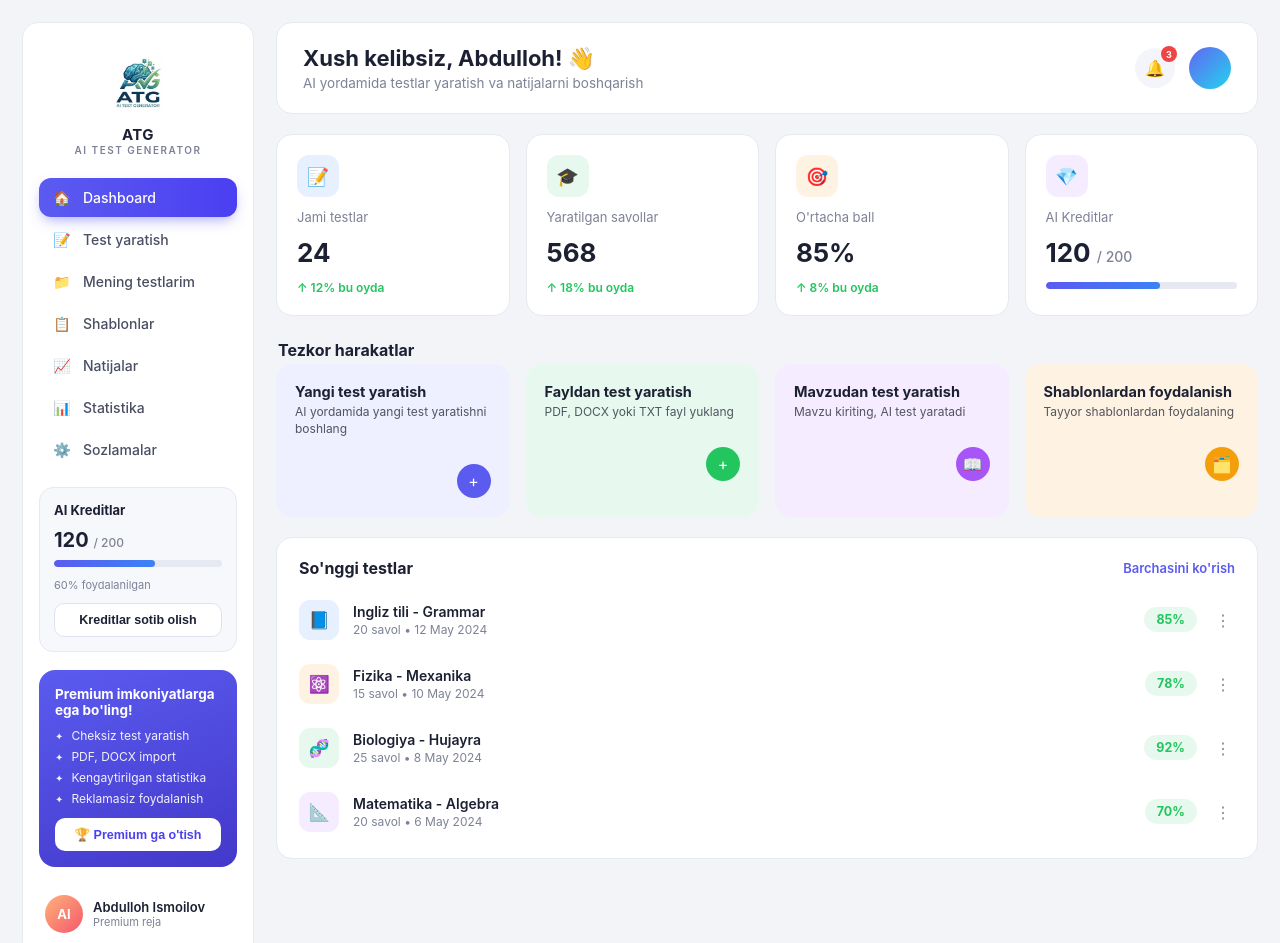
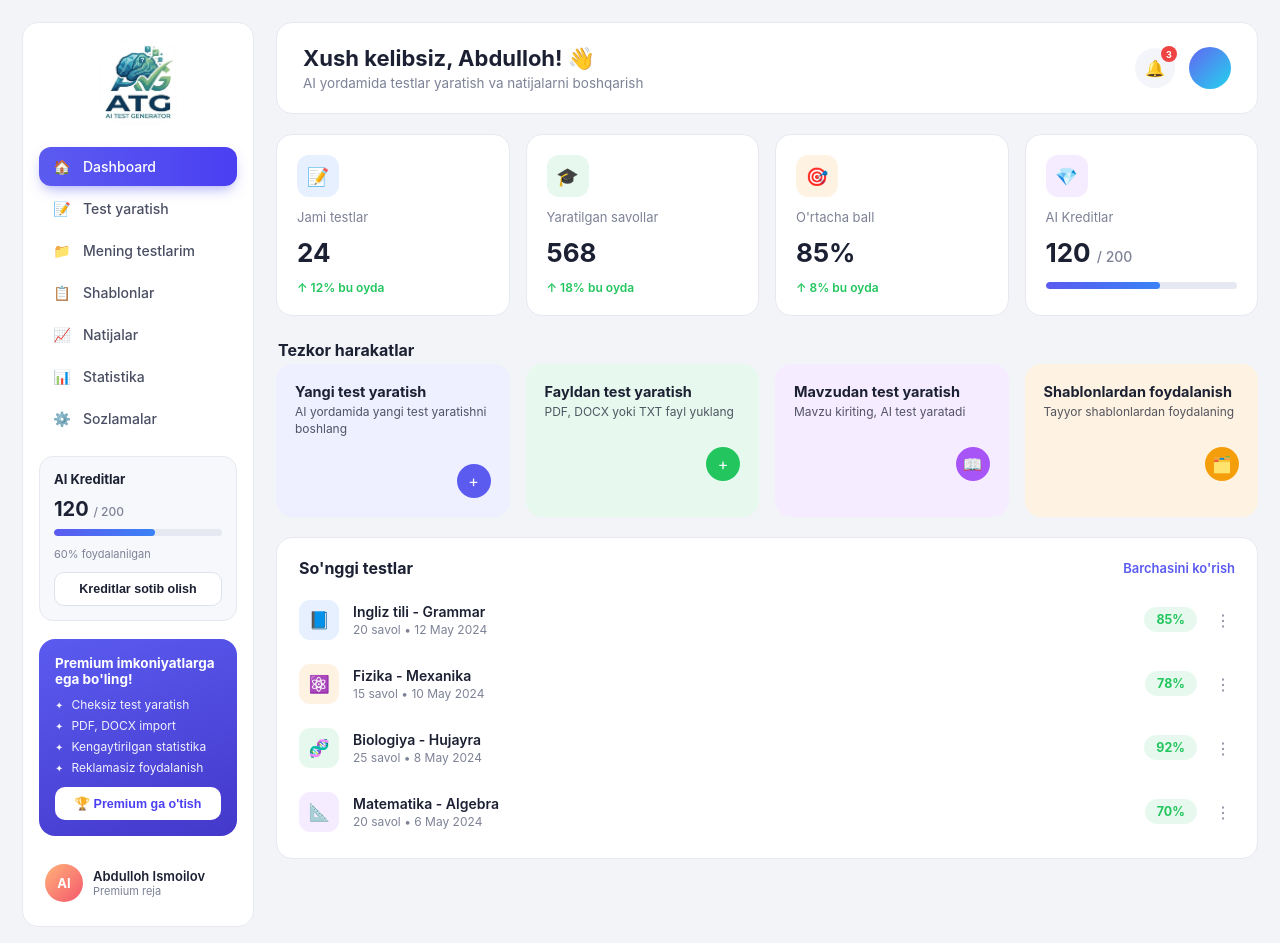
Before and after one commit to muxsinbek707/ATG, a plain HTML site: page index.html in a window 1280 px wide. Drawn offline with nearby package versions, Linux system fonts and the light colour scheme.

Commit message:
Update index.html

```diff
--- a/index.html
+++ b/index.html
@@ -13,9 +13,8 @@
   <!-- SIDEBAR -->
   <aside class="sidebar">
     <div class="brand">
-      <div class="brand-badge"><img src="./atg.jpg" width="80" height="80"></img></div>
-      <h1>ATG</h1>
-      <p>AI TEST GENERATOR</p>
+      <div class="brand-badge"><img src="./atg.jpg" width="120" height="120"></img></div>
+
     </div>
     <nav id="nav">
       <div class="nav-item active" data-view="dashboard"><span class="ic">🏠</span>Dashboard</div>
```
